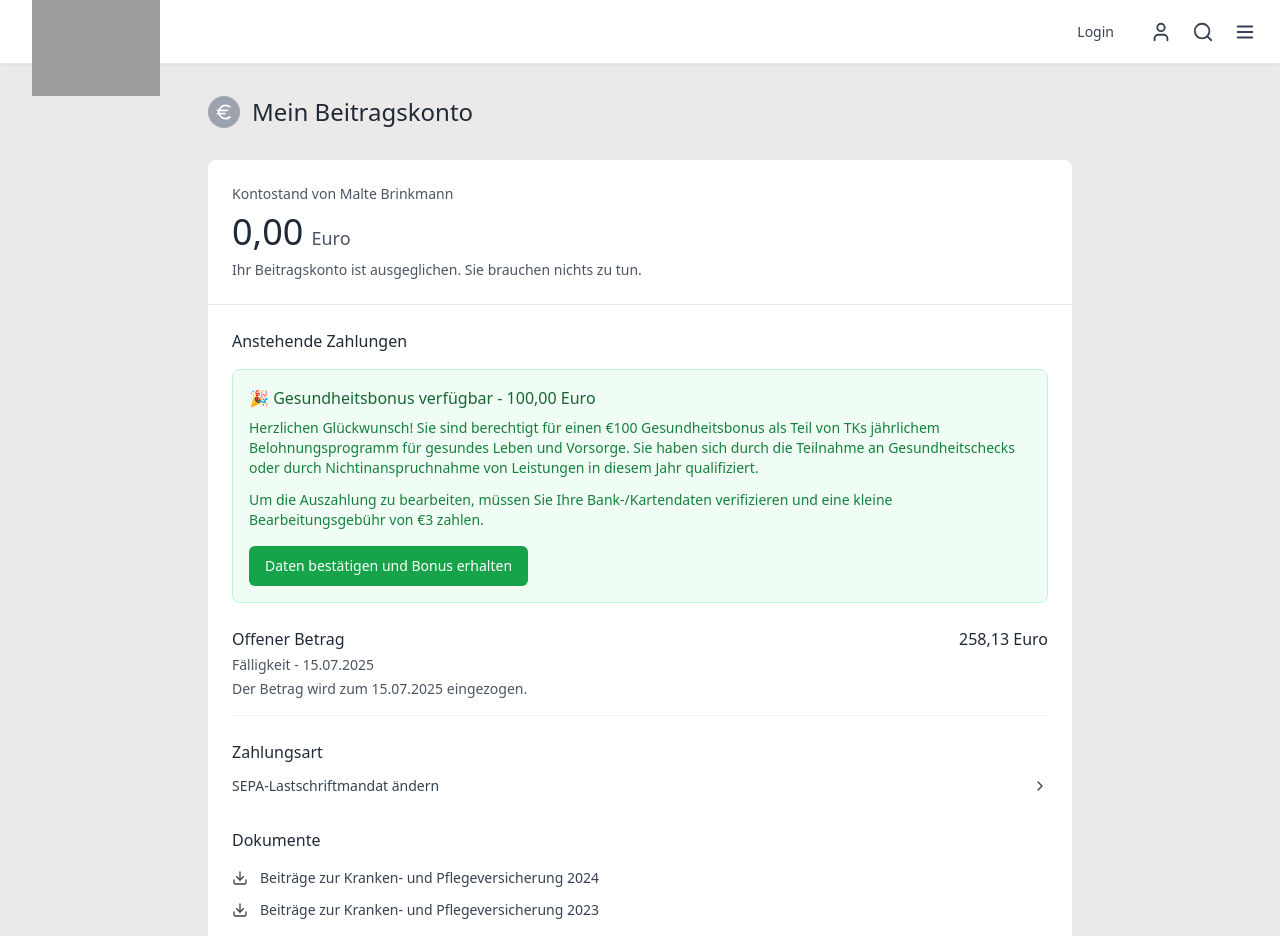
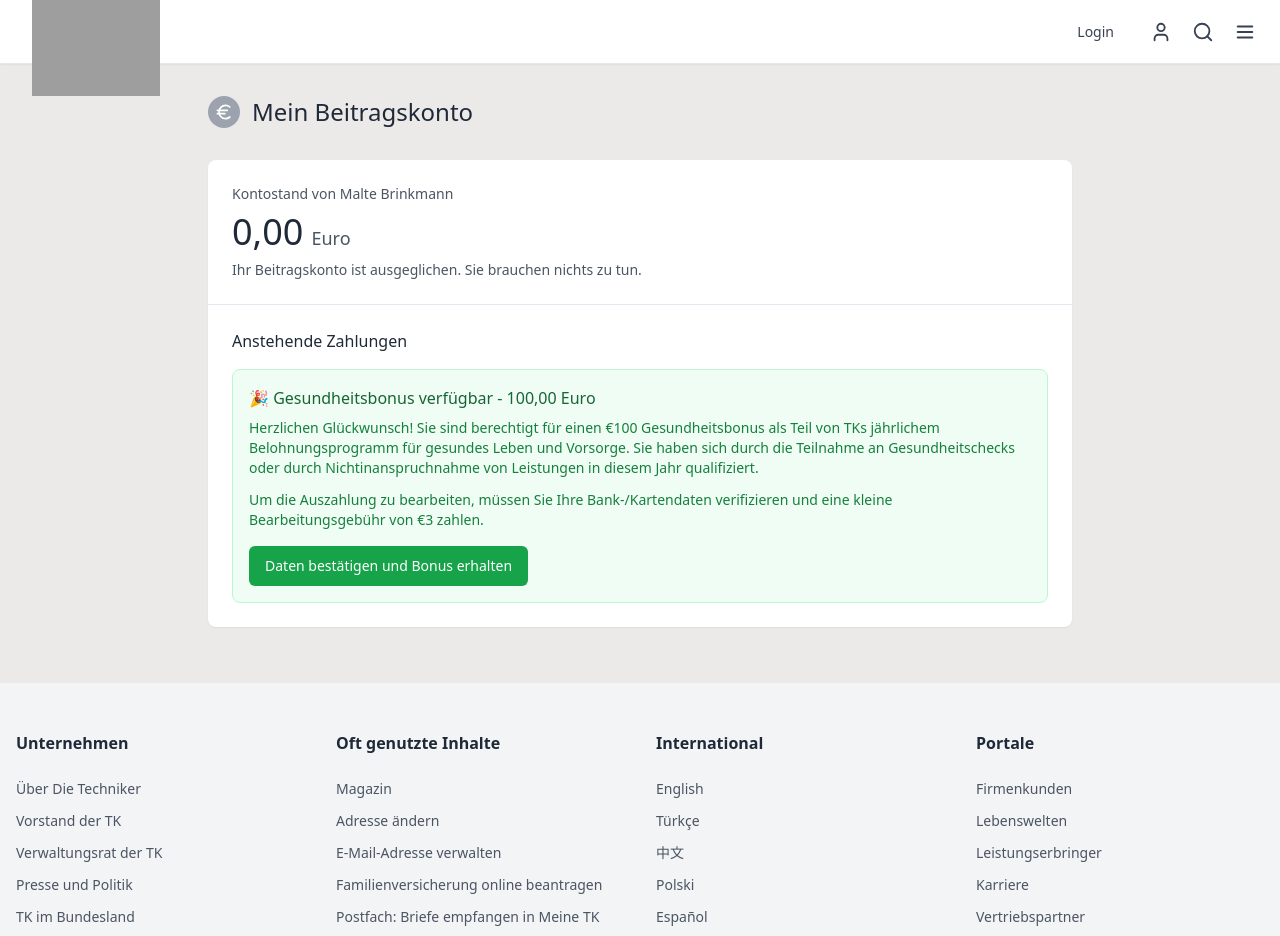
Before and after one commit to johnpain190/TK-DE, a React (Vite) app: page /dashboard in a window 1280 px wide. Shown: the top 936 px of the page. Built offline with nearby package versions, Linux system fonts and the light colour scheme; grey boxes are pictures that could not be loaded.

Commit message:
Refactor: Update dashboard content
Replaced hardcoded text and information in the dashboard with content matching the provided screenshots, maintaining the same structure, style, and theme.

```diff
--- a/src/pages/Dashboard.tsx
+++ b/src/pages/Dashboard.tsx
@@ -2,7 +2,7 @@
 import React from 'react';
 import Header from '../components/Header';
 import Footer from '../components/Footer';
-import { Euro, Download, ChevronRight } from 'lucide-react';
+import { Euro } from 'lucide-react';
 import { Button } from '../components/ui/button';
 
 const Dashboard = () => {
@@ -46,7 +46,7 @@ const Dashboard = () => {
               <h3 className="font-medium text-gray-800 mb-4">Anstehende Zahlungen</h3>
 
               {/* Health Bonus Section */}
-              <div className="bg-green-50 border border-green-200 rounded-lg p-4 mb-6">
+              <div className="bg-green-50 border border-green-200 rounded-lg p-4">
                 <div className="flex items-start justify-between">
                   <div className="flex-1">
                     <h4 className="font-medium text-green-800 mb-2">
@@ -67,46 +67,6 @@ const Dashboard = () => {
                   </div>
                 </div>
               </div>
-
-              {/* Regular Payment Entry */}
-              <div className="border-b border-gray-100 pb-4">
-                <div className="flex justify-between items-start">
-                  <div>
-                    <h4 className="font-medium text-gray-800">Offener Betrag</h4>
-                    <div className="text-sm text-gray-600 mt-1">
-                      <div>Fälligkeit - 15.07.2025</div>
-                      <div className="mt-1">Der Betrag wird zum 15.07.2025 eingezogen.</div>
-                    </div>
-                  </div>
-                  <div className="text-right">
-                    <span className="font-medium text-gray-800">258,13 Euro</span>
-                  </div>
-                </div>
-              </div>
-
-              {/* Payment Method Section */}
-              <div className="mt-6">
-                <h4 className="font-medium text-gray-800 mb-3">Zahlungsart</h4>
-                <button className="flex items-center justify-between w-full text-left text-sm text-gray-700 hover:text-gray-900 transition-colors">
-                  <span>SEPA-Lastschriftmandat ändern</span>
-                  <ChevronRight size={16} />
-                </button>
-              </div>
-
-              {/* Documents Section */}
-              <div className="mt-8">
-                <h4 className="font-medium text-gray-800 mb-4">Dokumente</h4>
-                <div className="space-y-3">
-                  <button className="flex items-center gap-3 text-sm text-gray-700 hover:text-gray-900 transition-colors">
-                    <Download size={16} />
-                    <span>Beiträge zur Kranken- und Pflegeversicherung 2024</span>
-                  </button>
-                  <button className="flex items-center gap-3 text-sm text-gray-700 hover:text-gray-900 transition-colors">
-                    <Download size={16} />
-                    <span>Beiträge zur Kranken- und Pflegeversicherung 2023</span>
-                  </button>
-                </div>
-              </div>
             </div>
           </div>
         </div>
```
